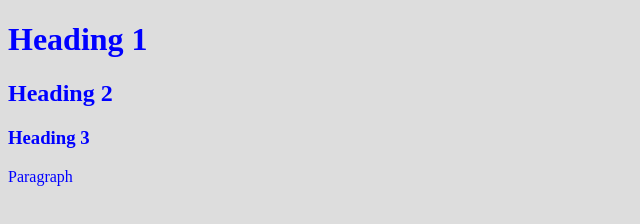
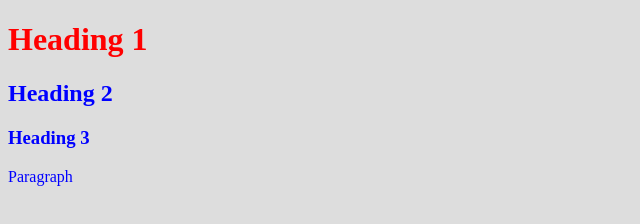
Before and after one commit to Prim3st/In-Class-Task-SCSS, a website: page index.html in a window 1280 px wide. Shown: the whole page, without its empty margins (0-640 px from the left). Drawn offline with Linux system fonts and the light colour scheme.

Commit message:
Commit #4

```diff
--- a/scss/main.scss
+++ b/scss/main.scss
@@ -1,7 +1,12 @@
 $primary-col: #00f;
 $secondary-col: #ddd;
+$heading-col: red;
 
 body {
     background-color: $secondary-col;
     color: $primary-col;
 }
+
+h1 {
+    color: $heading-col;
+}
```
Also changed, not shown: css/main.css, 1 other file.
